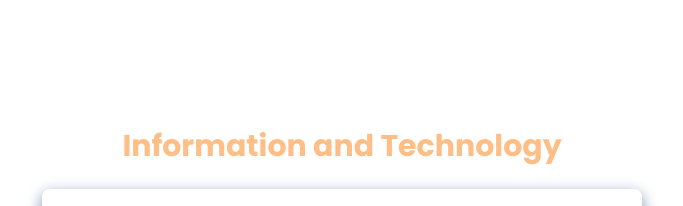
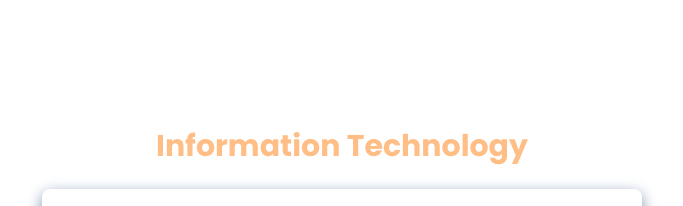
Before and after one commit to Edel-Manque/WebsitePortfolio, a plain HTML site: page index.html in a window 1280 px wide. Shown: the part 5540-5746 px from the top of the page, without its empty margins (298-981 px from the left). Drawn offline with Linux system fonts and the light colour scheme.

Commit message:
Update index.html

```diff
--- a/index.html
+++ b/index.html
@@ -293,7 +293,7 @@
 
                <div class="it">
 
-                <h2>Information and Technology</h2>
+                <h2>Information Technology</h2>
                 <div class="it-container">
 
                     <div class="card-container-it">
```
